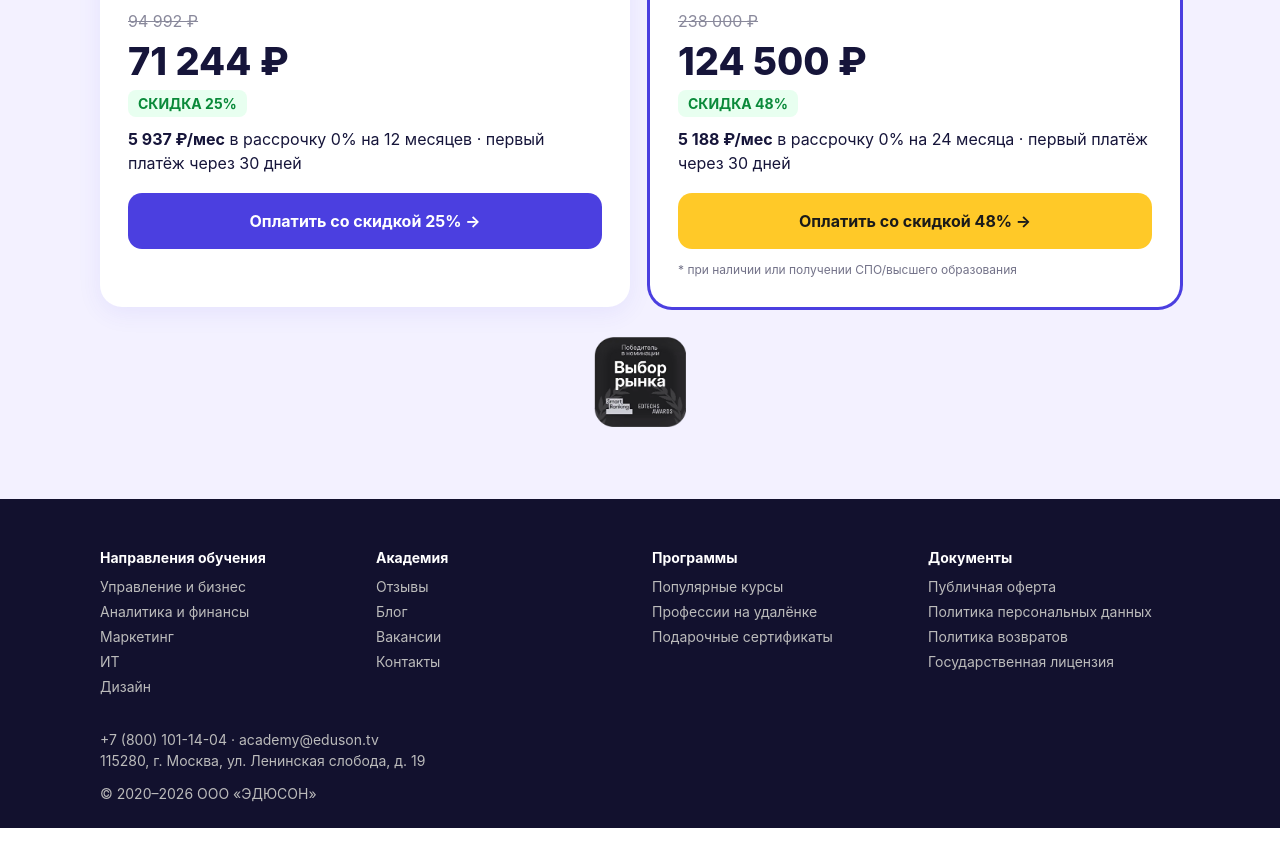
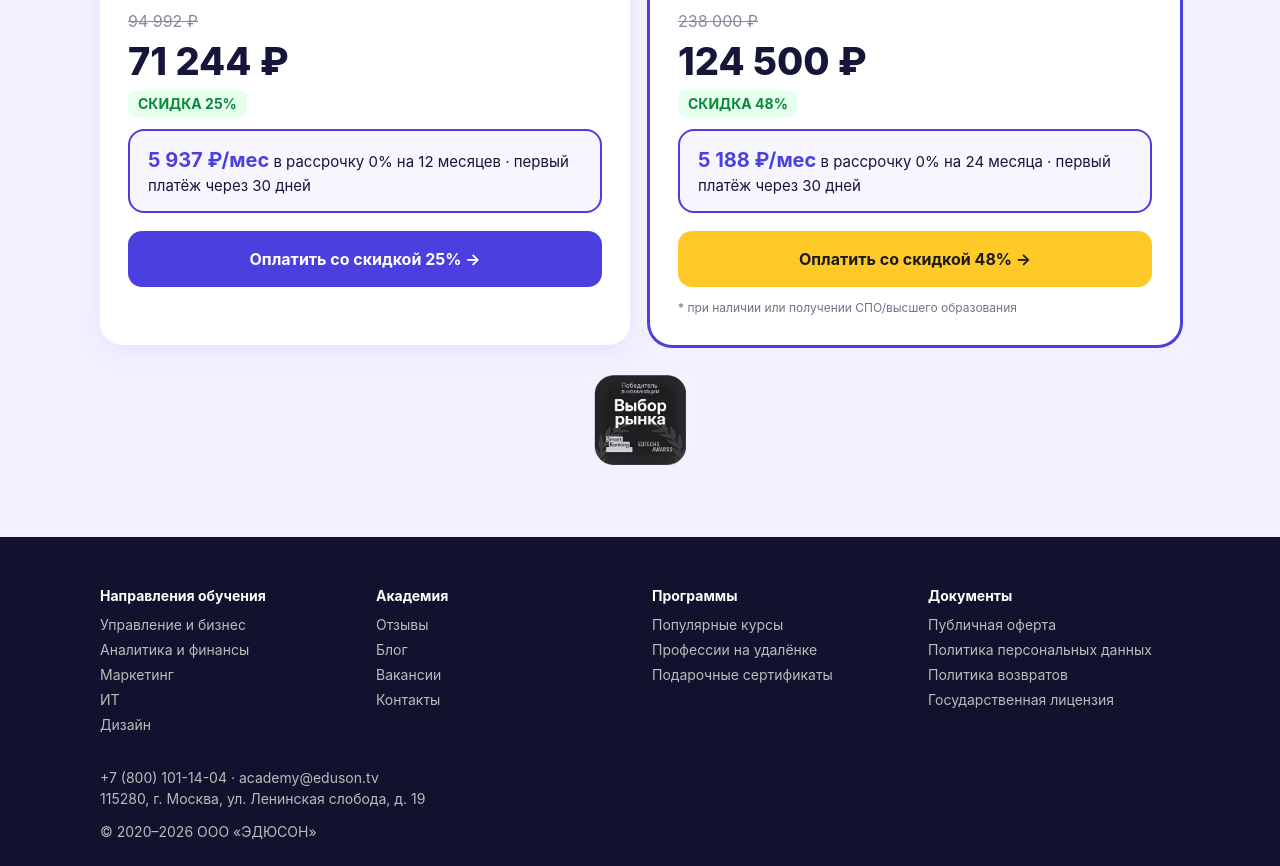
Before and after one commit to godoffear/eduson-kids-landing, a plain HTML site: page index.html in a window 1280 px wide. Shown: the part 4120-4986 px from the top of the page. Before the commit the page ends 4948 px from the top, so only its background shows below. Drawn offline with Linux system fonts and the light colour scheme.

Commit message:
Installment boxes

```diff
--- a/index.html
+++ b/index.html
@@ -69,6 +69,7 @@ details.gift summary{cursor:pointer;font-weight:700;list-style:none}details.gift
 .sp summary{cursor:pointer;font-weight:700;list-style:none}.sp summary::-webkit-details-marker{display:none}
 .sp p{margin-top:10px}.sp.bonus{background:#e8fff0}.sp.bonus[open] summary{color:#0a8a3a}
 .price ul{min-height:240px}
+.inst{border:2px solid var(--p);border-radius:16px;padding:14px 18px;margin:12px 0 18px;background:#f7f6ff;font-size:15px;min-height:84px}.inst b{font-size:20px;color:var(--p)}
 </style></head><body>
 
 <header class="hero"><div class="w">
@@ -148,13 +149,13 @@ details.gift summary{cursor:pointer;font-weight:700;list-style:none}details.gift
    <ul><li>48 уроков</li><li>20 проектов</li><li>12 месяцев</li><li>60 минут занятие</li><li>Записи уроков доступны в любое время</li><li>Индивидуальный чат с преподавателем</li><li>Персональная домашняя работа</li></ul>
    <details class="sp bonus"><summary>+ Бонус: 40 часов</summary><p>Цифровая грамотность, создание презентаций и документов, нейросети, Microsoft Office, Google Workspace, Figma</p></details>
    <div class="pb"><div class="old">94 992 ₽</div><div class="new">71 244 ₽</div><span class="off">СКИДКА 25%</span>
-   <p style="margin:10px 0 18px"><b>5 937 ₽/мес</b> в рассрочку 0% на 12 месяцев · первый платёж через 30 дней</p>
+   <p class="inst"><b>5 937 ₽/мес</b> в рассрочку 0% на 12 месяцев · первый платёж через 30 дней</p>
    <a class="btn b" href="#">Оплатить со скидкой 25% →</a></div><p class="fn" style="visibility:hidden">&nbsp;</p></div>
   <div class="card price pop"><span class="tag">Самый популярный</span><h3>Индивидуальный PRO</h3>
    <ul><li>Всё из тарифа «Индивидуальный»</li><li>2 года обучения</li><li>+ 1 год обучения, + 250 часов занятий</li><li>+ 10 профессиональных проектов, + 196 практических заданий</li><li>Диплом о профессиональной переподготовке*</li><li>338 часов</li></ul>
    <details class="sp gift"><summary>+ Курс-профессия на выбор в подарок</summary><p>Фронтенд-разработчик · Веб-дизайнер · Аналитик данных · Python-разработчик · Инженер по тестированию · Data Scientist · Project Manager в ИТ</p><p><small>Поможем выбрать свою ИТ-профессию</small></p></details>
    <div class="pb"><div class="old">238 000 ₽</div><div class="new">124 500 ₽</div><span class="off">СКИДКА 48%</span>
-   <p style="margin:10px 0 18px"><b>5 188 ₽/мес</b> в рассрочку 0% на 24 месяца · первый платёж через 30 дней</p>
+   <p class="inst"><b>5 188 ₽/мес</b> в рассрочку 0% на 24 месяца · первый платёж через 30 дней</p>
    <a class="btn" href="#">Оплатить со скидкой 48% →</a>
    </div><p class="fn">* при наличии или получении СПО/высшего образования</p></div>
  </div>
```
